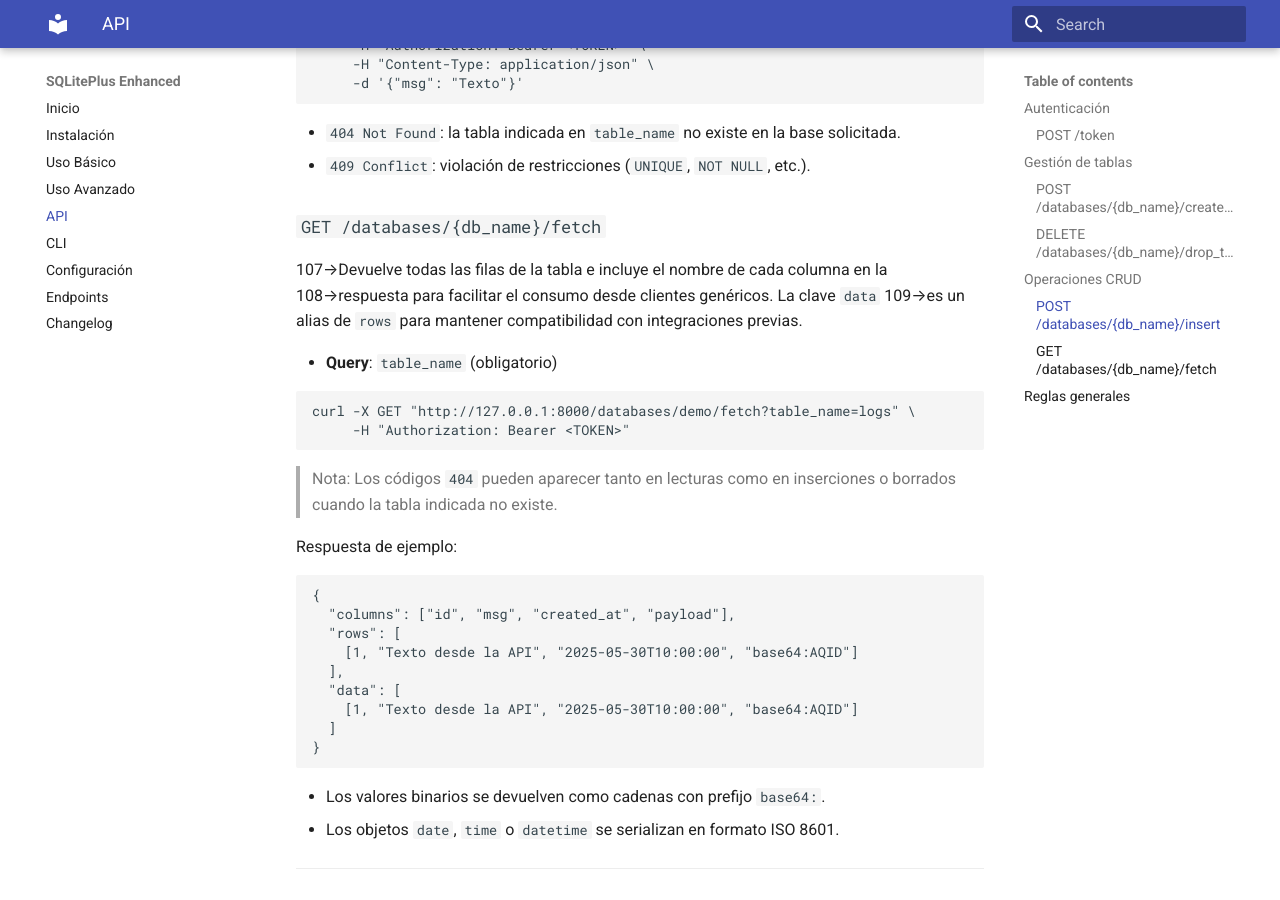
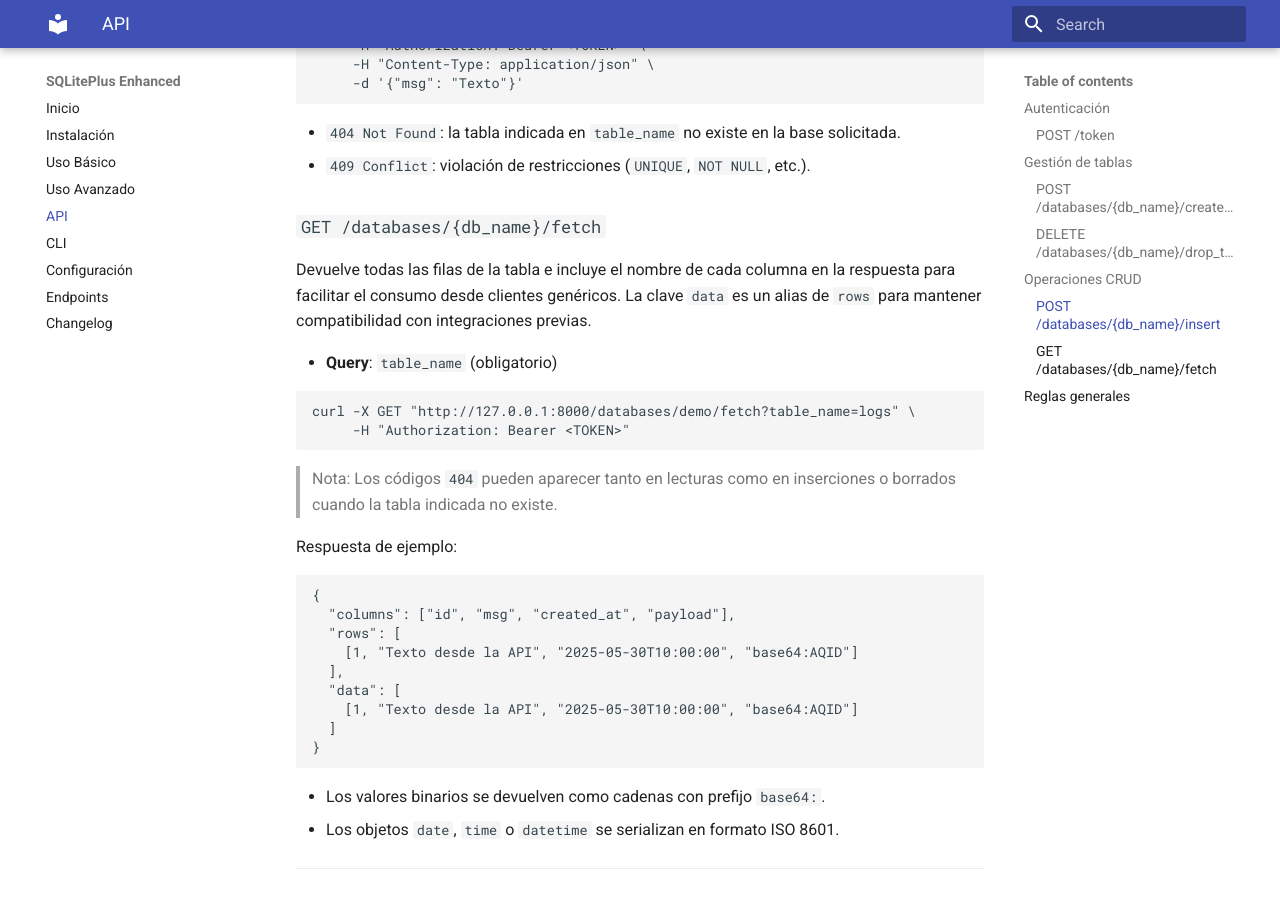
Before and after one commit to Alphonsus411/sqliteplus, an MkDocs documentation site: the page built from docs/api.md, in a window 1280 px wide and 900 px high, scrolled down 2267 px. Built offline with MkDocs 1.6.1 and Material for MkDocs 9.7.7, drawn with Linux system fonts in a browser that asks for light colours.

```diff
--- a/docs/api.md
+++ b/docs/api.md
@@ -104,9 +104,9 @@ curl -X POST "http://127.0.0.1:8000/databases/demo/insert?table_name=logs" \
 
 ### `GET /databases/{db_name}/fetch`
 
-107→Devuelve todas las filas de la tabla e incluye el nombre de cada columna en la
-108→respuesta para facilitar el consumo desde clientes genéricos. La clave `data`
-109→es un alias de `rows` para mantener compatibilidad con integraciones previas.
+Devuelve todas las filas de la tabla e incluye el nombre de cada columna en la
+respuesta para facilitar el consumo desde clientes genéricos. La clave `data`
+es un alias de `rows` para mantener compatibilidad con integraciones previas.
 
 - **Query**: `table_name` (obligatorio)
 
```
